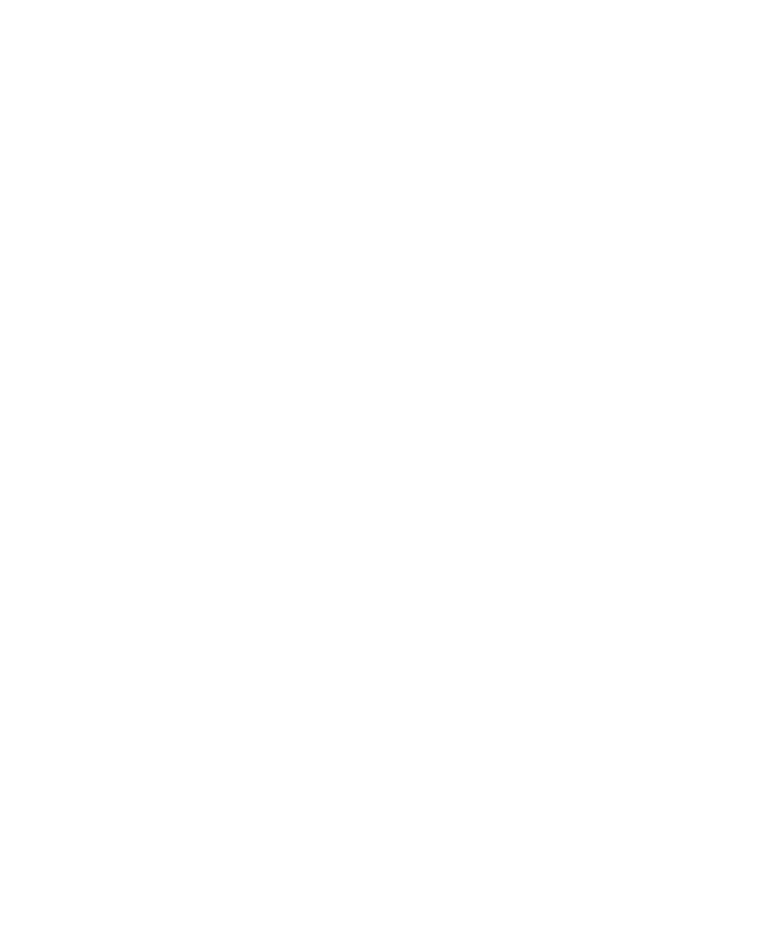
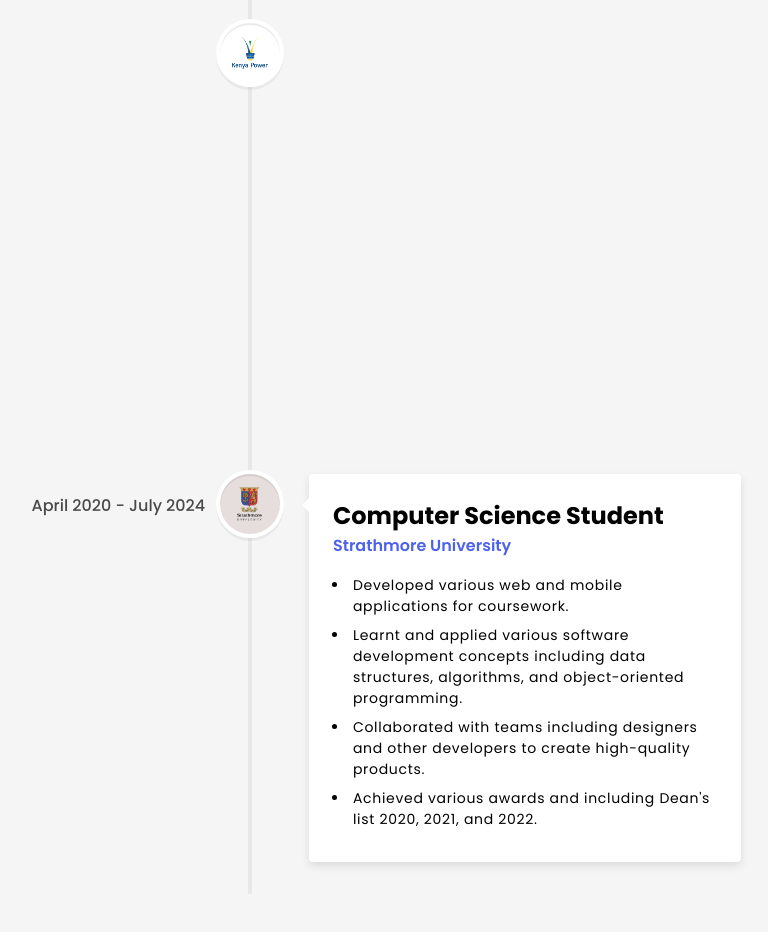
Before and after one commit to khalifa47/estdev-portfolio-react, a React (Create React App) app: page / in a window 1280 px wide. Shown: the part 940-1872 px from the top of the page, without its empty margins (390-1158 px from the left). Before the commit the page ends 800 px from the top, so only its background shows below. Built offline with nearby package versions, Linux system fonts and the light colour scheme.

Commit message:
feat: add experience section
Add `react-vertical-timeline-component` package to outline experience section as a timeline.

```diff
--- a/package.json
+++ b/package.json
@@ -14,6 +14,7 @@
     "react-dom": "^18.2.0",
     "react-scripts": "5.0.1",
     "react-test-renderer": "^18.2.0",
+    "react-vertical-timeline-component": "^3.6.0",
     "styled-components": "^6.1.8",
     "typescript": "^4.9.5",
     "web-vitals": "^2.1.4"
@@ -43,6 +44,7 @@
     ]
   },
   "devDependencies": {
+    "@types/react-vertical-timeline-component": "^3.3.6",
     "jest-styled-components": "^7.2.0"
   }
 }
--- a/src/App.tsx
+++ b/src/App.tsx
@@ -2,6 +2,7 @@
 import { theme } from "./theme";
 import Header from "./components/Header";
 import About from "./components/About";
+import Experience from "./components/Experience";
 
 function App() {
   return (
@@ -9,6 +10,7 @@
       <Header />
       <MainContainer>
         <About />
+        <Experience />
       </MainContainer>
     </ThemeProvider>
   );
--- /dev/null
+++ b/src/components/Experience.tsx
@@ -0,0 +1,107 @@
+import {
+  VerticalTimeline,
+  VerticalTimelineElement,
+} from "react-vertical-timeline-component";
+import "react-vertical-timeline-component/style.min.css";
+
+import SectionWrapper from "./shared/SectionWrapper";
+import { experiences } from "../constants";
+import styled from "styled-components";
+
+const ExperienceCard = ({
+  experience,
+}: {
+  experience: (typeof experiences)[0];
+}) => {
+  return (
+    <VerticalTimelineElement
+      date={experience.date}
+      contentStyle={{ boxShadow: "0 4px 8px rgba(0, 0, 0, 0.1)" }}
+      iconStyle={{ background: experience.iconBg }}
+      icon={
+        <IconContainer>
+          <img src={experience.icon} alt={experience.company_name} />
+        </IconContainer>
+      }
+    >
+      <WorkContainer>
+        <h3>{experience.title}</h3>
+        <p>{experience.company_name}</p>
+      </WorkContainer>
+
+      <ExperiencePoints>
+        {experience.points.map((point, index) => (
+          <li key={`experience-point-${index}`}>{point}</li>
+        ))}
+      </ExperiencePoints>
+    </VerticalTimelineElement>
+  );
+};
+
+const Experience = () => {
+  return (
+    <SectionWrapper>
+      <h2>WHAT I HAVE DONE SO FAR</h2>
+      <h1>Experience.</h1>
+      <TimelineContainer>
+        <VerticalTimeline lineColor="#e8e8e8">
+          {experiences.map((experience, index) => (
+            <ExperienceCard
+              key={`experience-${index}`}
+              experience={experience}
+            />
+          ))}
+        </VerticalTimeline>
+      </TimelineContainer>
+    </SectionWrapper>
+  );
+};
+
+export default Experience;
+
+const IconContainer = styled.div`
+  display: flex;
+  justify-content: center;
+  align-items: center;
+  width: 100%;
+  height: 100%;
+
+  img {
+    width: 60%;
+    height: 60%;
+    object-fit: contain;
+  }
+`;
+
+const WorkContainer = styled.div`
+  h3 {
+    font-size: 24px;
+    font-weight: 700;
+  }
+
+  p {
+    color: ${({ theme }) => theme.colors.main};
+    font-size: 16px;
+    font-weight: 600;
+    margin: 0;
+  }
+`;
+
+const ExperiencePoints = styled.ul`
+  list-style: disc;
+  margin-left: 1rem;
+  margin-top: 1rem;
+
+  li {
+    margin-bottom: 0.5rem;
+    letter-spacing: 0.05em;
+    padding-left: 0.25rem;
+    font-size: 0.875rem;
+  }
+`;
+
+const TimelineContainer = styled.div`
+  display: flex;
+  flex-direction: column;
+  margin-top: 2rem;
+`;
--- /dev/null
+++ b/src/constants/index.ts
@@ -0,0 +1,30 @@
+import { kplc, strath } from "../assets";
+
+export const experiences = [
+  {
+    title: "Full-stack Developer/IT intern",
+    company_name: "Kenya Power",
+    icon: kplc,
+    iconBg: "#fff",
+    date: "January 2023 - April 2023",
+    points: [
+      "Developed a full-stack web employee clearance system using Next 13 with TypeScript and a MySQL database.",
+      "Led a team and participated in reviews, receiving constructive feedback from end-users.",
+      "Implemented best practices of software development including responsive design and cross-browser compatibility.",
+      "Conducted ICT support work and trainings within various ICT departments.",
+    ],
+  },
+  {
+    title: "Computer Science Student",
+    company_name: "Strathmore University",
+    icon: strath,
+    iconBg: "#E6DEDD",
+    date: "April 2020 - July 2024",
+    points: [
+      "Developed various web and mobile applications for coursework.",
+      "Learnt and applied various software development concepts including data structures, algorithms, and object-oriented programming.",
+      "Collaborated with teams including designers and other developers to create high-quality products.",
+      "Achieved various awards and including Dean's list 2020, 2021, and 2022.",
+    ],
+  },
+];
```
Also changed, not shown: 1 other file (tests, documents, lock files or other folders).
